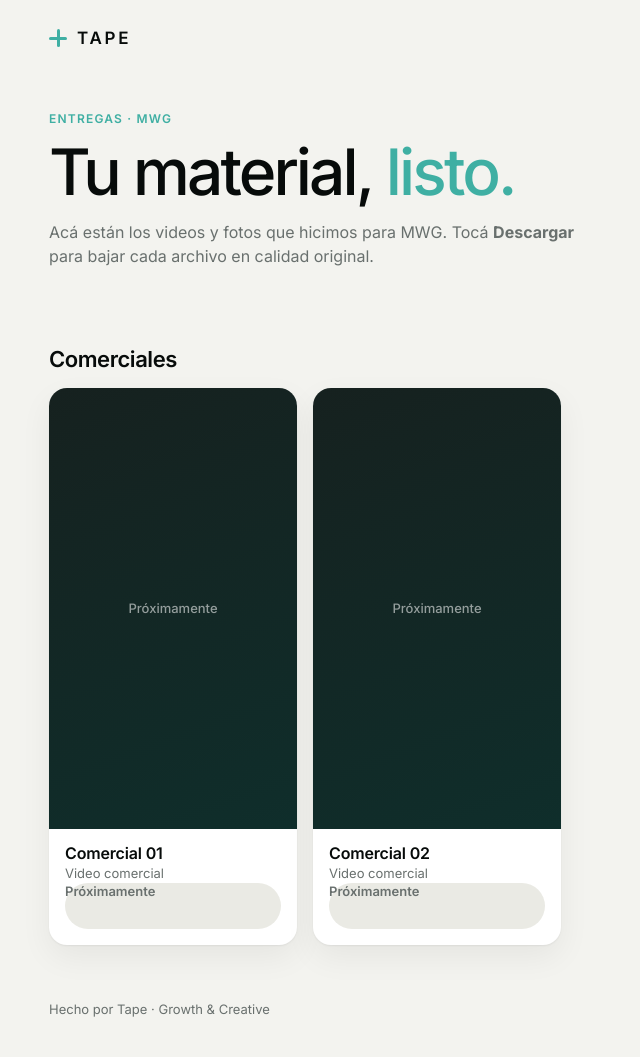
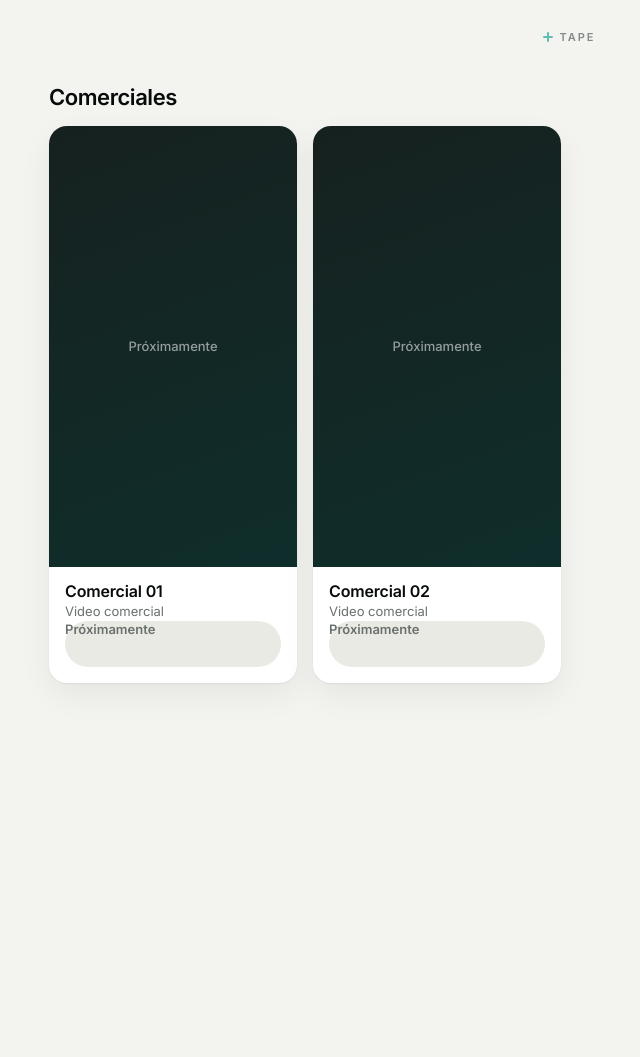
Before and after one commit to Otaviossd/Tape, a plain HTML site: page e/mwg-774fc5/index.html in a window 1280 px wide. Shown: the whole page, without its empty margins (71-711 px from the left). After the commit the page ends 800 px from the top, so only its background shows below. Drawn offline with Linux system fonts and the light colour scheme.

Commit message:
MWG: página neutra, só logo mínima
Co-Authored-By: Claude Opus 5.5 <noreply@anthropic.com>
Claude-Session: https://claude.ai/code/session_014uK76HanYbehsSBJ1cQYqA

```diff
--- a/e/mwg-774fc5/index.html
+++ b/e/mwg-774fc5/index.html
@@ -3,7 +3,7 @@
 <head>
 <meta charset="utf-8">
 <meta name="viewport" content="width=device-width, initial-scale=1, viewport-fit=cover">
-<title>MWG · Entregas | Tape</title>
+<title>MWG</title>
 <meta name="robots" content="noindex, nofollow">
 <meta name="theme-color" content="#f3f3ef">
 <link rel="preconnect" href="https://fonts.googleapis.com">
@@ -14,16 +14,16 @@
 *{box-sizing:border-box;margin:0;padding:0}
 body{font-family:Inter,system-ui,sans-serif;background:var(--paper);color:var(--ink);-webkit-font-smoothing:antialiased;min-height:100vh}
 .wrap{max-width:1080px;margin:0 auto;padding:0 20px}
-header{padding:28px 0 8px}
-.logo{display:inline-flex;align-items:center;gap:10px;font-weight:600;letter-spacing:.16em;font-size:17px}
-.mk{position:relative;width:18px;height:18px}.mk:before,.mk:after{content:"";position:absolute;background:var(--teal);border-radius:1.5px}
-.mk:before{left:0;top:7.5px;width:18px;height:3px}.mk:after{left:7.5px;top:0;width:3px;height:18px}
+header{padding:30px 0 6px;display:flex;justify-content:center}
+.logo{display:inline-flex;align-items:center;gap:7px;font-weight:600;letter-spacing:.18em;font-size:11px;color:var(--muted);opacity:.8}
+.mk{position:relative;width:10px;height:10px}.mk:before,.mk:after{content:"";position:absolute;background:var(--teal);border-radius:1px}
+.mk:before{left:0;top:4px;width:10px;height:2px}.mk:after{left:4px;top:0;width:2px;height:10px}
 .hero{padding:48px 0 34px}
 .tg{display:inline-block;font-size:12px;font-weight:600;letter-spacing:.1em;text-transform:uppercase;color:var(--teal);margin-bottom:14px}
 h1{font-weight:500;font-size:clamp(38px,7vw,64px);letter-spacing:-.045em;line-height:1}
 h1 em{font-style:normal;color:var(--teal)}
 .ld{margin-top:16px;color:var(--muted);font-size:16px;max-width:560px;line-height:1.5}
-h2{font-weight:600;font-size:22px;letter-spacing:-.02em;margin:44px 0 16px;display:flex;align-items:baseline;gap:10px}
+h2{font-weight:600;font-size:22px;letter-spacing:-.02em;margin:34px 0 16px;display:flex;align-items:baseline;gap:10px}
 h2 small{font-size:13px;font-weight:500;color:var(--muted);letter-spacing:0}
 .vg{display:grid;grid-template-columns:repeat(auto-fill,minmax(230px,1fr));gap:16px}
 .vc{background:#fff;border-radius:18px;overflow:hidden;box-shadow:0 1px 2px rgba(7,11,10,.06),0 12px 32px rgba(7,11,10,.06)}
@@ -57,11 +57,6 @@ footer a{color:var(--ink);text-decoration:none;font-weight:500}
 <body>
 <div class="wrap">
   <header><span class="logo"><span class="mk"></span>TAPE</span></header>
-  <section class="hero">
-    <span class="tg">Entregas · MWG</span>
-    <h1>Tu material, <em>listo.</em></h1>
-    <p class="ld">Acá están los videos y fotos que hicimos para MWG. Tocá <b>Descargar</b> para bajar cada archivo en calidad original.</p>
-  </section>
 
   <h2>Comerciales</h2>
   <div class="vg" id="comerciales"></div>
@@ -75,8 +70,6 @@ footer a{color:var(--ink);text-decoration:none;font-weight:500}
     <h2>Fotos de la cobertura <small id="fotosN"></small></h2>
     <div class="pg" id="fotos"></div>
   </div>
-
-  <footer><span>Hecho por Tape · Growth &amp; Creative</span><a href="https://tapegrowth.agency" target="_blank" rel="noopener">tapegrowth.agency</a></footer>
 </div>
 
 <div class="lb" id="lb" role="dialog" aria-label="Foto">
@@ -130,5 +123,6 @@ lb.querySelector('.x').onclick = hide; lb.querySelector('.pv').onclick = () => s
 lb.addEventListener('click', e => { if(e.target === lb) hide(); });
 document.addEventListener('keydown', e => { if(!lb.classList.contains('on')) return; if(e.key === 'Escape') hide(); if(e.key === 'ArrowLeft') show(cur - 1); if(e.key === 'ArrowRight') show(cur + 1); });
 </script>
+<div style="height:48px"></div>
 </body>
 </html>
```
